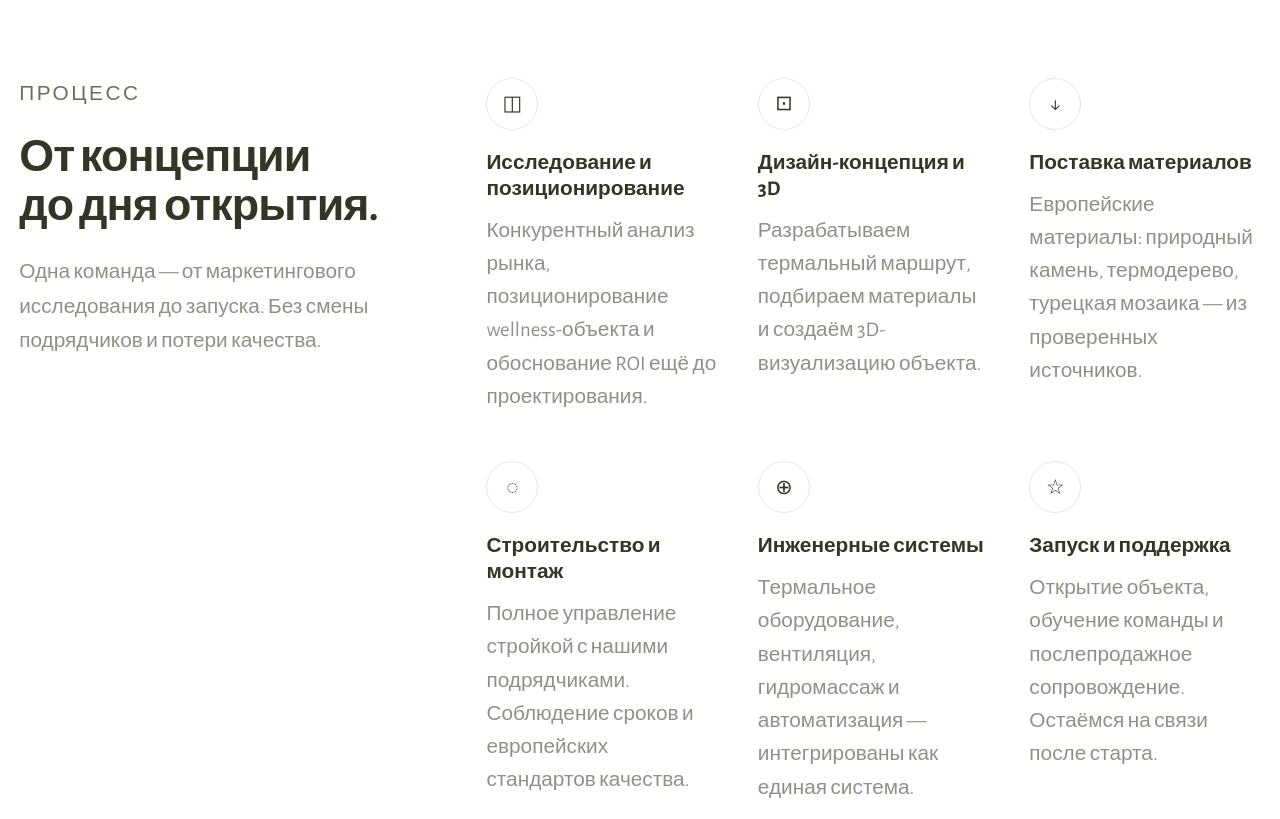
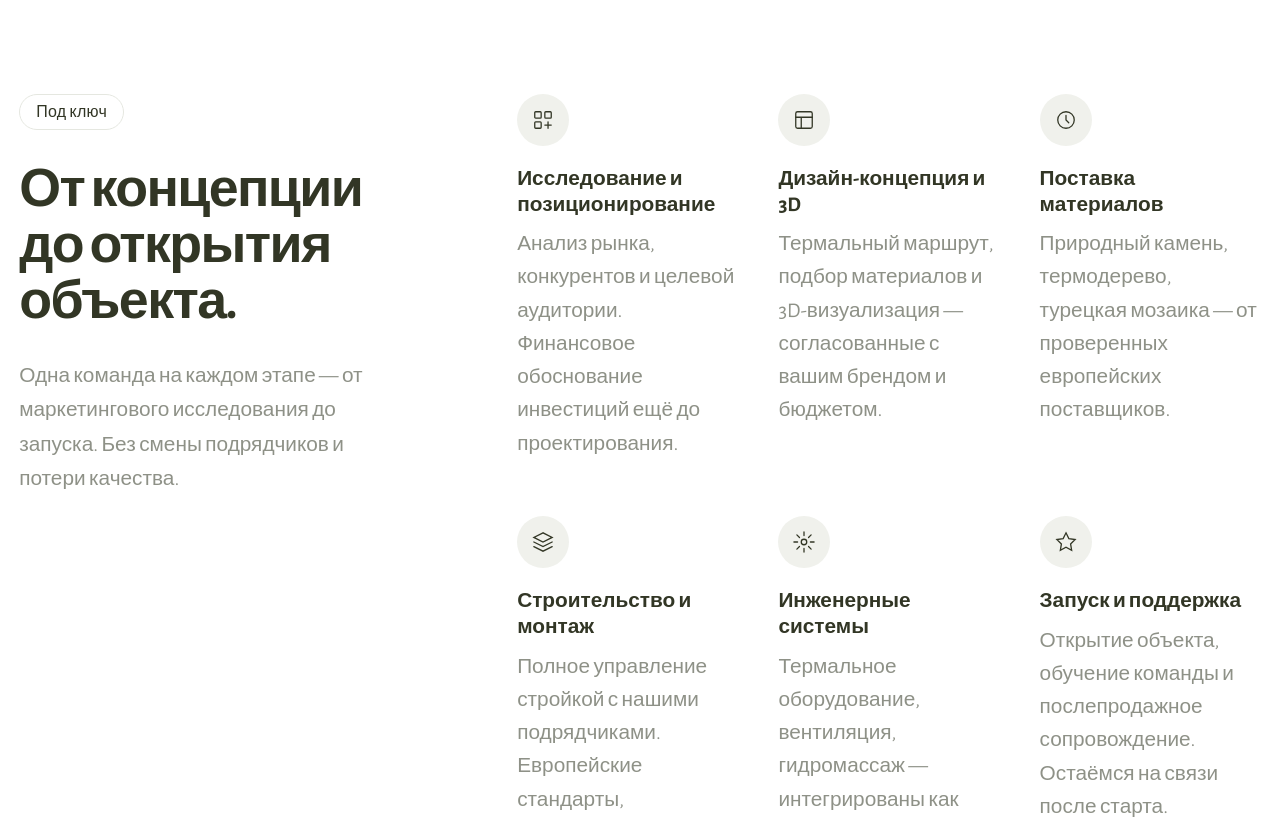
Before and after one commit to digitalcluster25/hws, a React (Vite) app: page / in a window 1280 px wide. Shown: the part 3620-4439 px from the top of the page. Built offline with nearby package versions, Linux system fonts and the light colour scheme.

Commit message:
feat: process block exact Ohio layout — pill badge + huge h2 + 3x2 icon grid

```diff
--- a/src/components/sections/ProcessAccordion.jsx
+++ b/src/components/sections/ProcessAccordion.jsx
@@ -2,40 +2,72 @@ import { motion } from 'framer-motion'
 
 const STEPS = [
   {
-    icon: '◫',
+    icon: (
+      <svg width="22" height="22" viewBox="0 0 24 24" fill="none" stroke="currentColor" strokeWidth="1.4" strokeLinecap="round">
+        <rect x="3" y="3" width="7" height="7" rx="1"/><rect x="14" y="3" width="7" height="7" rx="1"/>
+        <rect x="3" y="14" width="7" height="7" rx="1"/>
+        <path d="M14 17.5h7M17.5 14v7"/>
+      </svg>
+    ),
     title: 'Исследование и позиционирование',
-    desc: 'Конкурентный анализ рынка, позиционирование wellness-объекта и обоснование ROI ещё до проектирования.',
+    desc: 'Анализ рынка, конкурентов и целевой аудитории. Финансовое обоснование инвестиций ещё до проектирования.',
   },
   {
-    icon: '⊡',
+    icon: (
+      <svg width="22" height="22" viewBox="0 0 24 24" fill="none" stroke="currentColor" strokeWidth="1.4" strokeLinecap="round">
+        <rect x="3" y="3" width="18" height="18" rx="2"/>
+        <path d="M3 9h18M9 21V9"/>
+      </svg>
+    ),
     title: 'Дизайн-концепция и 3D',
-    desc: 'Разрабатываем термальный маршрут, подбираем материалы и создаём 3D-визуализацию объекта.',
+    desc: 'Термальный маршрут, подбор материалов и 3D-визуализация — согласованные с вашим брендом и бюджетом.',
   },
   {
-    icon: '↓',
+    icon: (
+      <svg width="22" height="22" viewBox="0 0 24 24" fill="none" stroke="currentColor" strokeWidth="1.4" strokeLinecap="round">
+        <circle cx="12" cy="12" r="9"/>
+        <path d="M12 7v5l3 3"/>
+      </svg>
+    ),
     title: 'Поставка материалов',
-    desc: 'Европейские материалы: природный камень, термодерево, турецкая мозаика — из проверенных источников.',
+    desc: 'Природный камень, термодерево, турецкая мозаика — от проверенных европейских поставщиков.',
   },
   {
-    icon: '◌',
+    icon: (
+      <svg width="22" height="22" viewBox="0 0 24 24" fill="none" stroke="currentColor" strokeWidth="1.4" strokeLinecap="round">
+        <path d="M12 2L2 7l10 5 10-5-10-5zM2 17l10 5 10-5M2 12l10 5 10-5"/>
+      </svg>
+    ),
     title: 'Строительство и монтаж',
-    desc: 'Полное управление стройкой с нашими подрядчиками. Соблюдение сроков и европейских стандартов качества.',
+    desc: 'Полное управление стройкой с нашими подрядчиками. Европейские стандарты, соблюдение сроков.',
   },
   {
-    icon: '⊕',
+    icon: (
+      <svg width="22" height="22" viewBox="0 0 24 24" fill="none" stroke="currentColor" strokeWidth="1.4" strokeLinecap="round">
+        <circle cx="12" cy="12" r="3"/>
+        <path d="M12 1v4M12 19v4M4.22 4.22l2.83 2.83M16.95 16.95l2.83 2.83M1 12h4M19 12h4M4.22 19.78l2.83-2.83M16.95 7.05l2.83-2.83"/>
+      </svg>
+    ),
     title: 'Инженерные системы',
-    desc: 'Термальное оборудование, вентиляция, гидромассаж и автоматизация — интегрированы как единая система.',
+    desc: 'Термальное оборудование, вентиляция, гидромассаж — интегрированы как единая wellness-система.',
   },
   {
-    icon: '☆',
+    icon: (
+      <svg width="22" height="22" viewBox="0 0 24 24" fill="none" stroke="currentColor" strokeWidth="1.4" strokeLinecap="round">
+        <path d="M12 2l3.09 6.26L22 9.27l-5 4.87 1.18 6.88L12 17.77l-6.18 3.25L7 14.14 2 9.27l6.91-1.01L12 2z"/>
+      </svg>
+    ),
     title: 'Запуск и поддержка',
     desc: 'Открытие объекта, обучение команды и послепродажное сопровождение. Остаёмся на связи после старта.',
   },
 ]
 
 const FADE = {
-  hidden: { opacity: 0, y: 24 },
-  show:   (i) => ({ opacity: 1, y: 0, transition: { duration: 0.5, ease: [0.16,1,0.3,1], delay: i * 0.07 } }),
+  hidden: { opacity: 0, y: 20 },
+  show: (i) => ({
+    opacity: 1, y: 0,
+    transition: { duration: 0.5, ease: [0.16, 1, 0.3, 1], delay: i * 0.07 },
+  }),
 }
 
 export default function ProcessAccordion() {
@@ -43,18 +75,19 @@ export default function ProcessAccordion() {
     <section id="process" className="proc-section">
       <div className="proc-wrap">
 
-        {/* ── LEFT col ── */}
+        {/* ── LEFT ── */}
         <div className="proc-left">
-          <p className="hws-label hws-label-muted proc-label">Процесс</p>
+          <span className="proc-badge">Под ключ</span>
           <h2 className="proc-h2">
-            От концепции<br/>до дня открытия.
+            От концепции<br />до открытия<br />объекта.
           </h2>
           <p className="proc-lead">
-            Одна команда — от маркетингового исследования до запуска. Без смены подрядчиков и потери качества.
+            Одна команда на каждом этапе — от маркетингового исследования до запуска.
+            Без смены подрядчиков и потери качества.
           </p>
         </div>
 
-        {/* ── RIGHT grid ── */}
+        {/* ── RIGHT GRID ── */}
         <div className="proc-grid">
           {STEPS.map((s, i) => (
             <motion.div
@@ -63,7 +96,7 @@ export default function ProcessAccordion() {
               custom={i}
               initial="hidden"
               whileInView="show"
-              viewport={{ once: true, amount: 0.2 }}
+              viewport={{ once: true, amount: 0.15 }}
               variants={FADE}
             >
               <div className="proc-icon">{s.icon}</div>
--- a/src/styles/hws.css
+++ b/src/styles/hws.css
@@ -478,11 +478,12 @@ select.hws-field { appearance: none; cursor: pointer; }
 }
 
 
+
 /* ─────────────────────────────────────────────
-   ProcessAccordion — Ohio icon-grid layout
+   Process — Ohio "complete solutions" layout
    ───────────────────────────────────────────── */
 .proc-section {
-  padding: 6rem 0;
+  padding: 7rem 0;
   background: #fff;
 }
 .proc-wrap {
@@ -491,68 +492,92 @@ select.hws-field { appearance: none; cursor: pointer; }
   padding-left: max(1.5vw, 16px);
   padding-right: max(1.5vw, 16px);
   display: grid;
-  grid-template-columns: 1fr 2fr;
-  gap: 5rem;
+  grid-template-columns: 1fr 1.85fr;
+  gap: 6rem;
   align-items: start;
 }
 
-/* ── left column ── */
+/* ── LEFT ── */
 .proc-left {
   position: sticky;
   top: 6rem;
 }
-.proc-label { margin-bottom: 1.5rem; }
+
+/* pill badge — как "Best-in-class" на скрине */
+.proc-badge {
+  display: inline-block;
+  padding: 5px 16px;
+  border: 1px solid var(--c-border);
+  border-radius: 999px;
+  font-size: 1rem;
+  font-weight: 500;
+  color: var(--c-dark);
+  letter-spacing: 0.02em;
+  margin-bottom: 2rem;
+}
+
+/* большой заголовок */
 .proc-h2 {
-  font-size: clamp(2rem, 3.5vw, 3.2rem);
-  font-weight: 700;
-  line-height: 1.1;
+  font-size: clamp(2.4rem, 4.2vw, 4.5rem);
+  font-weight: 800;
+  line-height: 1.05;
+  letter-spacing: -0.03em;
   color: var(--c-dark);
-  margin: 0 0 1.5rem;
-  letter-spacing: -0.02em;
+  margin: 0 0 1.75rem;
 }
+
+/* подзаголовок */
 .proc-lead {
   font-size: 1.3rem;
   line-height: 1.65;
   color: var(--c-subtle);
-  max-width: 36ch;
+  max-width: 34ch;
 }
 
-/* ── right grid: 3 cols × 2 rows ── */
+/* ── RIGHT GRID 3×2 ── */
 .proc-grid {
   display: grid;
   grid-template-columns: repeat(3, 1fr);
-  gap: 3rem 2.5rem;
+  row-gap: 3.5rem;
+  column-gap: 2.5rem;
 }
 
 /* card */
-.proc-card { display: flex; flex-direction: column; gap: 0.75rem; }
+.proc-card {
+  display: flex;
+  flex-direction: column;
+  gap: 0;
+}
 
-/* icon circle */
+/* icon — залитый серый круг (как на скрине) */
 .proc-icon {
   width: 52px;
   height: 52px;
   border-radius: 50%;
-  border: 1px solid var(--c-border);
+  background: #f0f1ec;
   display: flex;
   align-items: center;
   justify-content: center;
-  font-size: 1.3rem;
   color: var(--c-dark);
-  margin-bottom: 0.5rem;
-  transition: background 0.2s ease, color 0.2s ease;
+  margin-bottom: 1.25rem;
+  flex-shrink: 0;
+  transition: background 0.22s ease, color 0.22s ease;
 }
 .proc-card:hover .proc-icon {
   background: var(--c-dark);
   color: #fff;
-  border-color: var(--c-dark);
 }
 
+/* заголовок карточки — жирный, 2 строки */
 .proc-card-title {
   font-size: 1.3rem;
   font-weight: 700;
   line-height: 1.25;
   color: var(--c-dark);
+  margin-bottom: 0.6rem;
 }
+
+/* описание */
 .proc-card-desc {
   font-size: 1.3rem;
   line-height: 1.6;
@@ -560,14 +585,17 @@ select.hws-field { appearance: none; cursor: pointer; }
 }
 
 /* mobile */
-@media (max-width: 900px) {
+@media (max-width: 1024px) {
   .proc-wrap {
     grid-template-columns: 1fr;
     gap: 3rem;
   }
   .proc-left { position: static; }
+  .proc-h2 { font-size: clamp(2.2rem, 6vw, 3.5rem); }
+}
+@media (max-width: 640px) {
   .proc-grid { grid-template-columns: 1fr 1fr; gap: 2rem 1.5rem; }
 }
-@media (max-width: 560px) {
+@media (max-width: 420px) {
   .proc-grid { grid-template-columns: 1fr; }
 }
```
